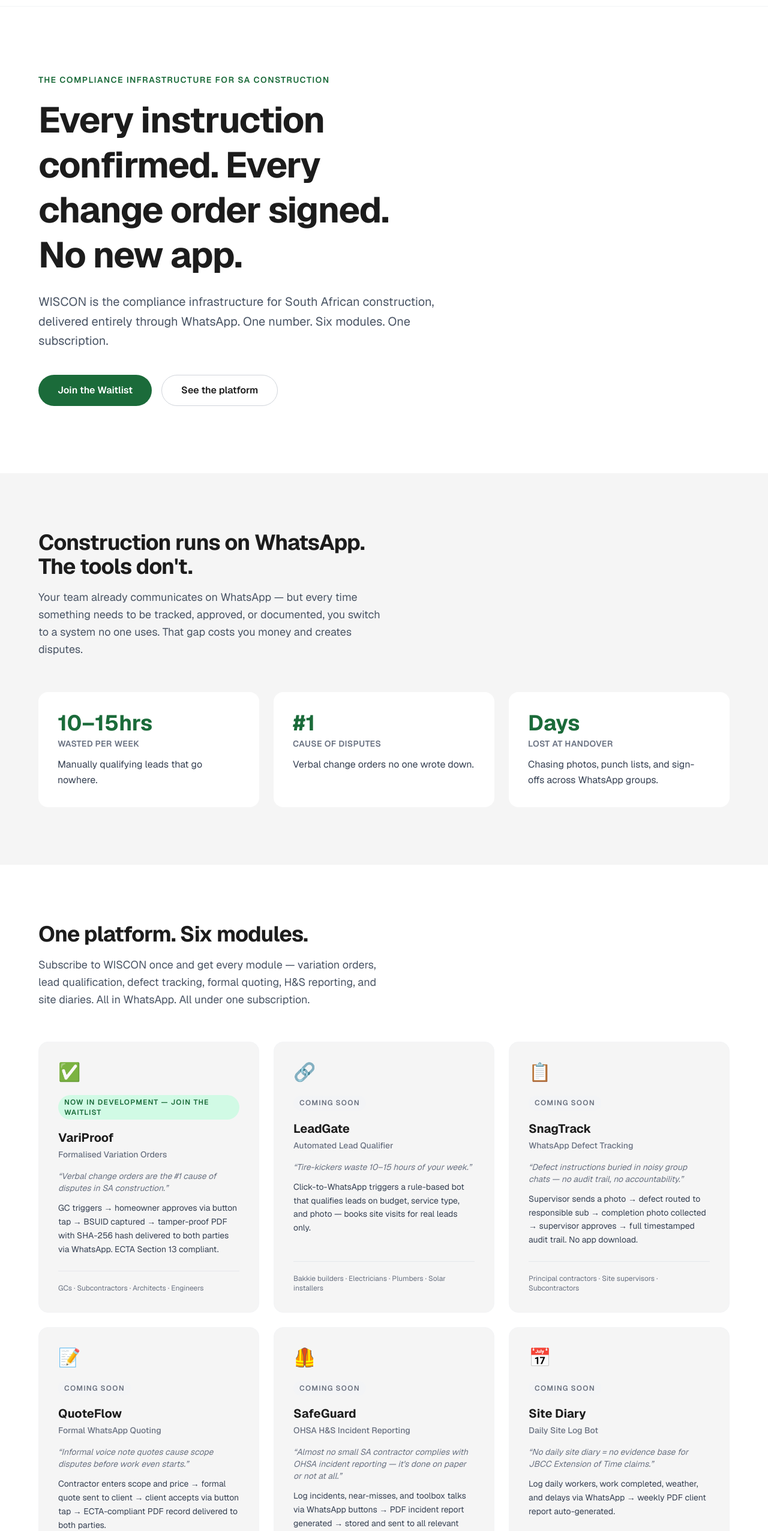
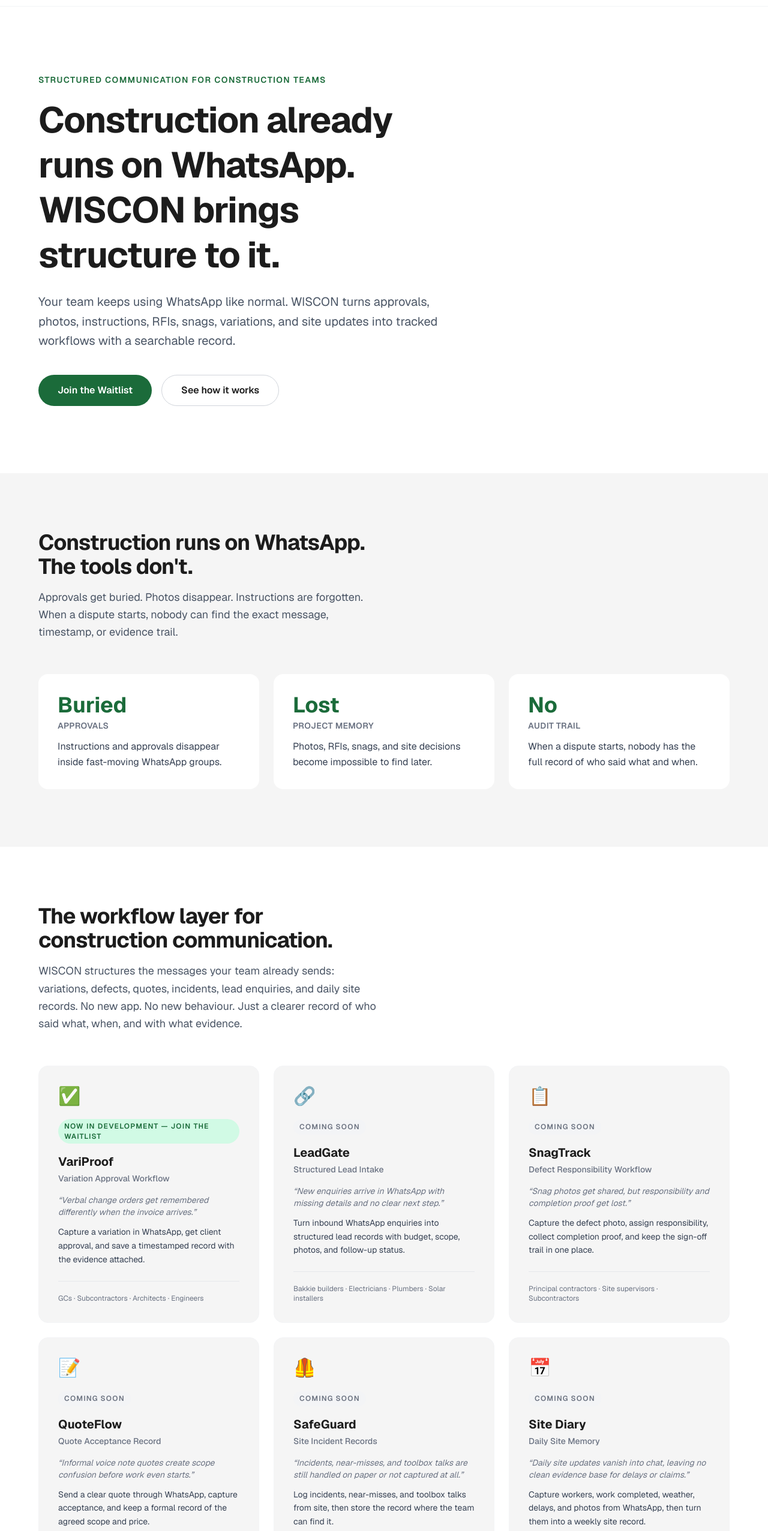
Before and after one commit to LukeD-Eng/wiscon-website, a Next.js app: page / in a window 1280 px wide. Shown: the part 54-2607 px from the top of the page at 60% size. Built offline with nearby package versions, Linux system fonts and the light colour scheme; no server answers.

Commit message:
Reposition WISCON homepage copy

```diff
--- a/app/components/Header.tsx
+++ b/app/components/Header.tsx
@@ -18,7 +18,7 @@ export default function Header() {
 
         {/* Nav links — desktop */}
         <nav className="hidden sm:flex items-center gap-8 text-sm font-medium" style={{ color: "var(--color-black)" }}>
-          <a href="#services" className="hover:opacity-60 transition-opacity">Platform</a>
+          <a href="#services" className="hover:opacity-60 transition-opacity">Workflows</a>
           <a href="#why-whatsapp" className="hover:opacity-60 transition-opacity">Why WhatsApp</a>
           <a href="#pricing" className="hover:opacity-60 transition-opacity">Pricing</a>
           <a href="#waitlist" className="hover:opacity-60 transition-opacity">Waitlist</a>
@@ -49,7 +49,7 @@ export default function Header() {
       {/* Mobile menu */}
       {menuOpen && (
         <div className="sm:hidden border-t border-gray-100 px-5 py-4 flex flex-col gap-4 bg-white">
-          <a href="#services" className="text-sm font-medium" onClick={() => setMenuOpen(false)}>Platform</a>
+          <a href="#services" className="text-sm font-medium" onClick={() => setMenuOpen(false)}>Workflows</a>
           <a href="#why-whatsapp" className="text-sm font-medium" onClick={() => setMenuOpen(false)}>Why WhatsApp</a>
           <a href="#pricing" className="text-sm font-medium" onClick={() => setMenuOpen(false)}>Pricing</a>
           <a
--- a/app/components/Hero.tsx
+++ b/app/components/Hero.tsx
@@ -7,16 +7,16 @@ export default function Hero() {
             className="text-sm font-semibold uppercase tracking-widest mb-5"
             style={{ color: "var(--color-green)" }}
           >
-            The compliance infrastructure for SA construction
+            Structured communication for construction teams
           </p>
           <h1
             className="text-4xl sm:text-5xl lg:text-6xl font-bold leading-tight tracking-tight mb-6"
             style={{ color: "var(--color-black)" }}
           >
-            Every instruction confirmed. Every change order signed. No new app.
+            Construction already runs on WhatsApp. WISCON brings structure to it.
           </h1>
           <p className="text-lg sm:text-xl leading-relaxed mb-10 text-gray-600">
-            WISCON is the compliance infrastructure for South African construction, delivered entirely through WhatsApp. One number. Six modules. One subscription.
+            Your team keeps using WhatsApp like normal. WISCON turns approvals, photos, instructions, RFIs, snags, variations, and site updates into tracked workflows with a searchable record.
           </p>
           <div className="flex flex-col sm:flex-row gap-4">
             <a
@@ -31,7 +31,7 @@ export default function Hero() {
               className="inline-flex items-center justify-center h-13 px-8 rounded-full text-base font-semibold border transition-colors hover:bg-gray-50"
               style={{ borderColor: "#D1D5DB", color: "var(--color-black)", height: "52px" }}
             >
-              See the platform
+              See how it works
             </a>
           </div>
         </div>
--- a/app/components/ProblemStatement.tsx
+++ b/app/components/ProblemStatement.tsx
@@ -1,18 +1,18 @@
 const problems = [
   {
-    stat: "10–15hrs",
-    label: "wasted per week",
-    description: "Manually qualifying leads that go nowhere.",
+    stat: "Buried",
+    label: "approvals",
+    description: "Instructions and approvals disappear inside fast-moving WhatsApp groups.",
   },
   {
-    stat: "#1",
-    label: "cause of disputes",
-    description: "Verbal change orders no one wrote down.",
+    stat: "Lost",
+    label: "project memory",
+    description: "Photos, RFIs, snags, and site decisions become impossible to find later.",
   },
   {
-    stat: "Days",
-    label: "lost at handover",
-    description: "Chasing photos, punch lists, and sign-offs across WhatsApp groups.",
+    stat: "No",
+    label: "audit trail",
+    description: "When a dispute starts, nobody has the full record of who said what and when.",
   },
 ];
 
@@ -28,7 +28,7 @@ export default function ProblemStatement() {
             Construction runs on WhatsApp. The tools don&apos;t.
           </h2>
           <p className="text-lg text-gray-600 leading-relaxed">
-            Your team already communicates on WhatsApp — but every time something needs to be tracked, approved, or documented, you switch to a system no one uses. That gap costs you money and creates disputes.
+            Approvals get buried. Photos disappear. Instructions are forgotten. When a dispute starts, nobody can find the exact message, timestamp, or evidence trail.
           </p>
         </div>
 
--- a/app/components/Services.tsx
+++ b/app/components/Services.tsx
@@ -13,10 +13,10 @@ const services: {
   {
     id: "VariProof",
     name: "VariProof",
-    tagline: "Formalised Variation Orders",
-    problem: "Verbal change orders are the #1 cause of disputes in SA construction.",
+    tagline: "Variation Approval Workflow",
+    problem: "Verbal change orders get remembered differently when the invoice arrives.",
     solution:
-      "GC triggers → homeowner approves via button tap → BSUID captured → tamper-proof PDF with SHA-256 hash delivered to both parties via WhatsApp. ECTA Section 13 compliant.",
+      "Capture a variation in WhatsApp, get client approval, and save a timestamped record with the evidence attached.",
     target: "GCs · Subcontractors · Architects · Engineers",
     badge: "active",
     icon: "✅",
@@ -24,10 +24,10 @@ const services: {
   {
     id: "LeadGate",
     name: "LeadGate",
-    tagline: "Automated Lead Qualifier",
-    problem: "Tire-kickers waste 10–15 hours of your week.",
+    tagline: "Structured Lead Intake",
+    problem: "New enquiries arrive in WhatsApp with missing details and no clear next step.",
     solution:
-      "Click-to-WhatsApp triggers a rule-based bot that qualifies leads on budget, service type, and photo — books site visits for real leads only.",
+      "Turn inbound WhatsApp enquiries into structured lead records with budget, scope, photos, and follow-up status.",
     target: "Bakkie builders · Electricians · Plumbers · Solar installers",
     badge: "soon",
     icon: "🔗",
@@ -35,10 +35,10 @@ const services: {
   {
     id: "SnagTrack",
     name: "SnagTrack",
-    tagline: "WhatsApp Defect Tracking",
-    problem: "Defect instructions buried in noisy group chats — no audit trail, no accountability.",
+    tagline: "Defect Responsibility Workflow",
+    problem: "Snag photos get shared, but responsibility and completion proof get lost.",
     solution:
-      "Supervisor sends a photo → defect routed to responsible sub → completion photo collected → supervisor approves → full timestamped audit trail. No app download.",
+      "Capture the defect photo, assign responsibility, collect completion proof, and keep the sign-off trail in one place.",
     target: "Principal contractors · Site supervisors · Subcontractors",
     badge: "soon",
     icon: "📋",
@@ -46,10 +46,10 @@ const services: {
   {
     id: "QuoteFlow",
     name: "QuoteFlow",
-    tagline: "Formal WhatsApp Quoting",
-    problem: "Informal voice note quotes cause scope disputes before work even starts.",
+    tagline: "Quote Acceptance Record",
+    problem: "Informal voice note quotes create scope confusion before work even starts.",
     solution:
-      "Contractor enters scope and price → formal quote sent to client → client accepts via button tap → ECTA-compliant PDF record delivered to both parties.",
+      "Send a clear quote through WhatsApp, capture acceptance, and keep a formal record of the agreed scope and price.",
     target: "Bakkie builders · Small GCs · Electricians · Plumbers",
     badge: "soon",
     icon: "📝",
@@ -57,10 +57,10 @@ const services: {
   {
     id: "SafeGuard",
     name: "SafeGuard",
-    tagline: "OHSA H&S Incident Reporting",
-    problem: "Almost no small SA contractor complies with OHSA incident reporting — it's done on paper or not at all.",
+    tagline: "Site Incident Records",
+    problem: "Incidents, near-misses, and toolbox talks are still handled on paper or not captured at all.",
     solution:
-      "Log incidents, near-misses, and toolbox talks via WhatsApp buttons → PDF incident report generated → stored and sent to all relevant parties.",
+      "Log incidents, near-misses, and toolbox talks from site, then store the record where the team can find it.",
     target: "H&S officers · Principal contractors · Site supervisors",
     badge: "soon",
     icon: "🦺",
@@ -68,10 +68,10 @@ const services: {
   {
     id: "SiteDiary",
     name: "Site Diary",
-    tagline: "Daily Site Log Bot",
-    problem: "No daily site diary = no evidence base for JBCC Extension of Time claims.",
+    tagline: "Daily Site Memory",
+    problem: "Daily site updates vanish into chat, leaving no clean evidence base for delays or claims.",
     solution:
-      "Log daily workers, work completed, weather, and delays via WhatsApp → weekly PDF client report auto-generated.",
+      "Capture workers, work completed, weather, delays, and photos from WhatsApp, then turn them into a weekly site record.",
     target: "Small GCs · Site managers · Principal agents",
     badge: "soon",
     icon: "📅",
@@ -87,10 +87,10 @@ export default function Services() {
             className="text-3xl sm:text-4xl font-bold tracking-tight mb-4"
             style={{ color: "var(--color-black)" }}
           >
-            One platform. Six modules.
+            The workflow layer for construction communication.
           </h2>
           <p className="text-lg text-gray-600 leading-relaxed">
-            Subscribe to WISCON once and get every module — variation orders, lead qualification, defect tracking, formal quoting, H&S reporting, and site diaries. All in WhatsApp. All under one subscription.
+            WISCON structures the messages your team already sends: variations, defects, quotes, incidents, lead enquiries, and daily site records. No new app. No new behaviour. Just a clearer record of who said what, when, and with what evidence.
           </p>
         </div>
 
--- a/app/components/WaitlistForm.tsx
+++ b/app/components/WaitlistForm.tsx
@@ -8,12 +8,12 @@ const services = ["VariProof", "LeadGate", "SnagTrack", "QuoteFlow", "SafeGuard"
 type Service = (typeof services)[number];
 
 const serviceLabels: Record<Service, string> = {
-  VariProof: "VariProof — Variation Orders",
-  LeadGate: "LeadGate — Lead Qualification",
-  SnagTrack: "SnagTrack — Defect Tracking",
-  QuoteFlow: "QuoteFlow — Formal Quoting",
-  SafeGuard: "SafeGuard — H&S Reporting",
-  SiteDiary: "Site Diary — Daily Site Log",
+  VariProof: "VariProof — Variation approvals",
+  LeadGate: "LeadGate — Lead intake",
+  SnagTrack: "SnagTrack — Defect tracking",
+  QuoteFlow: "QuoteFlow — Quote acceptance",
+  SafeGuard: "SafeGuard — Site incident records",
+  SiteDiary: "Site Diary — Daily site memory",
 };
 
 export default function WaitlistForm() {
@@ -40,7 +40,7 @@ export default function WaitlistForm() {
       errs.email = "Please enter a valid email address.";
     }
     if (selected.length === 0)
-      errs.services = "Please select at least one service you're interested in.";
+      errs.services = "Please select at least one workflow you're interested in.";
     return errs;
   }
 
@@ -118,7 +118,7 @@ export default function WaitlistForm() {
             Join the WISCON waitlist.
           </h2>
           <p className="text-lg text-gray-600 leading-relaxed">
-            Get early access to every module as it launches. WISCON plans start at R999/month for teams running up to 5 active projects, with external collaborators included under fair usage.
+            Get early access to WISCON as we roll out structured WhatsApp workflows for South African construction teams. Plans start at R999/month.
           </p>
         </div>
 
@@ -182,7 +182,7 @@ export default function WaitlistForm() {
           {/* Services */}
           <div>
             <p className="block text-sm font-medium mb-3" style={{ color: "var(--color-black)" }}>
-              Which modules interest you? <span style={{ color: "var(--color-green)" }}>*</span>
+              Which workflows do you want structured first? <span style={{ color: "var(--color-green)" }}>*</span>
             </p>
             <div className="space-y-3">
               {services.map((s) => (
--- a/app/components/WhyWhatsApp.tsx
+++ b/app/components/WhyWhatsApp.tsx
@@ -11,9 +11,9 @@ const reasons = [
       "93.9% of South African smartphone users are on WhatsApp. Your crew, your subs, your clients — they're all there. WISCON meets them where they already are.",
   },
   {
-    heading: "No training required",
+    heading: "No behaviour change",
     body:
-      "New software means training, resistance, and abandonment. WhatsApp requires none of that. Adoption is instant because your team already knows how to use it.",
+      "Your team keeps using WhatsApp like normal. WISCON adds the structure construction projects are missing.",
   },
   {
     heading: "Works on any phone",
@@ -43,7 +43,7 @@ export default function WhyWhatsApp() {
             Why WhatsApp? Why South Africa?
           </h2>
           <p className="text-lg text-gray-600 leading-relaxed">
-            We didn&apos;t pick WhatsApp because it&apos;s trendy. We picked it because it&apos;s already on every phone on every construction site in the country.
+            Your team does not need another dashboard to remember. They need the communication they already use to become structured, searchable, and accountable.
           </p>
         </div>
 
--- a/app/layout.tsx
+++ b/app/layout.tsx
@@ -9,16 +9,16 @@ const geist = Geist({
 });
 
 export const metadata: Metadata = {
-  title: "WISCON — Construction Compliance, Delivered Through WhatsApp",
+  title: "WISCON — Structured Construction Communication in WhatsApp",
   description:
-    "WISCON is the compliance infrastructure for South African construction. Variation orders, lead qualification, defect tracking, formal quoting, H&S reporting, and site diaries — all in WhatsApp, all under one subscription.",
+    "WISCON turns WhatsApp construction communication into tracked, searchable, accountable workflows.",
   other: {
     "facebook-domain-verification": "u2tj1g1vgx8tv3nqoyl8ssnfyzricj",
   },
   openGraph: {
-    title: "WISCON — Construction Compliance, Delivered Through WhatsApp",
+    title: "WISCON — Structured Construction Communication in WhatsApp",
     description:
-      "The compliance infrastructure for SA construction, delivered through WhatsApp. One platform. Six modules. One subscription.",
+      "WISCON turns WhatsApp construction communication into tracked, searchable, accountable workflows.",
     url: process.env.NEXT_PUBLIC_SITE_URL,
     siteName: "WISCON",
     locale: "en_ZA",
```
